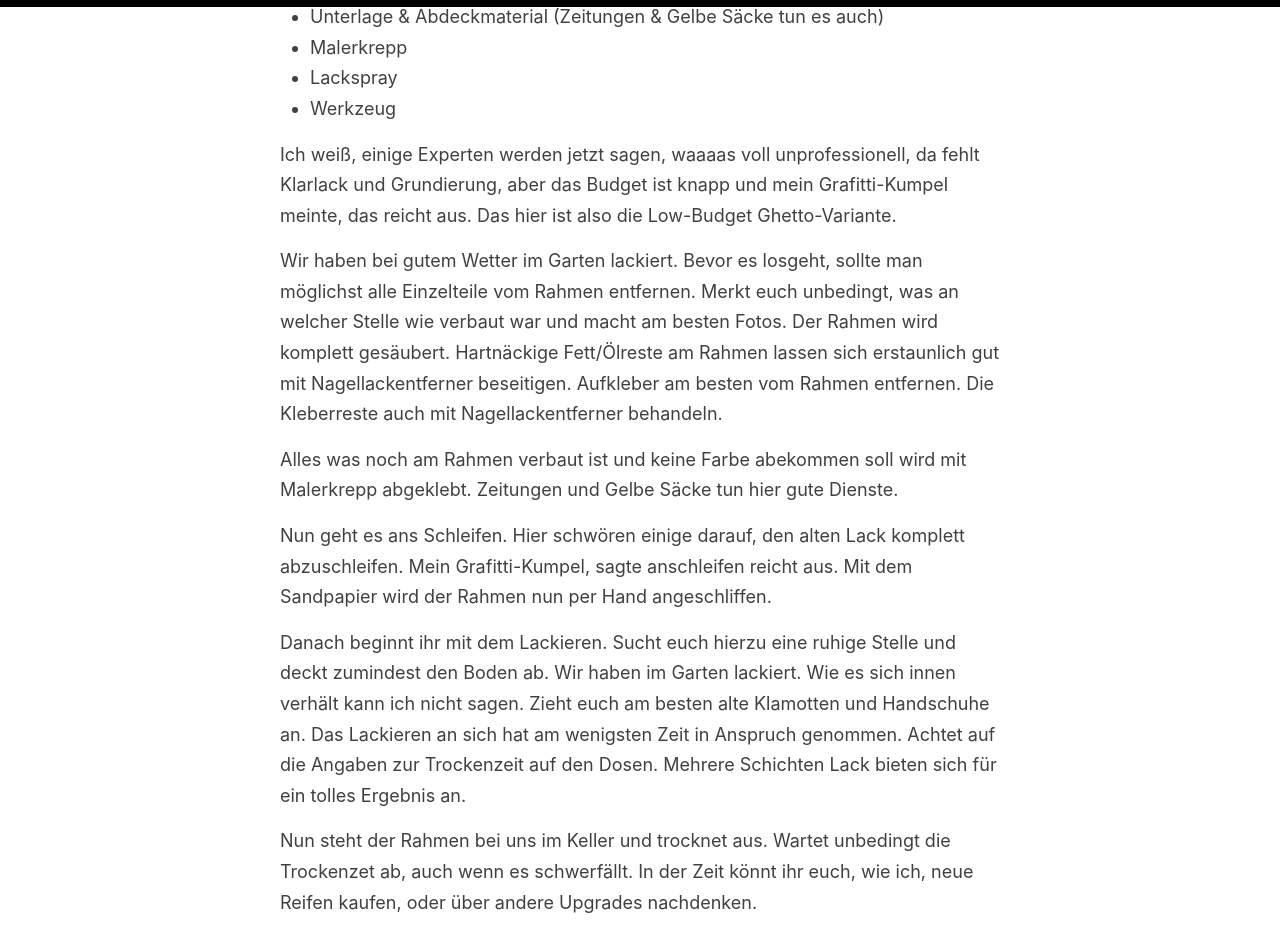
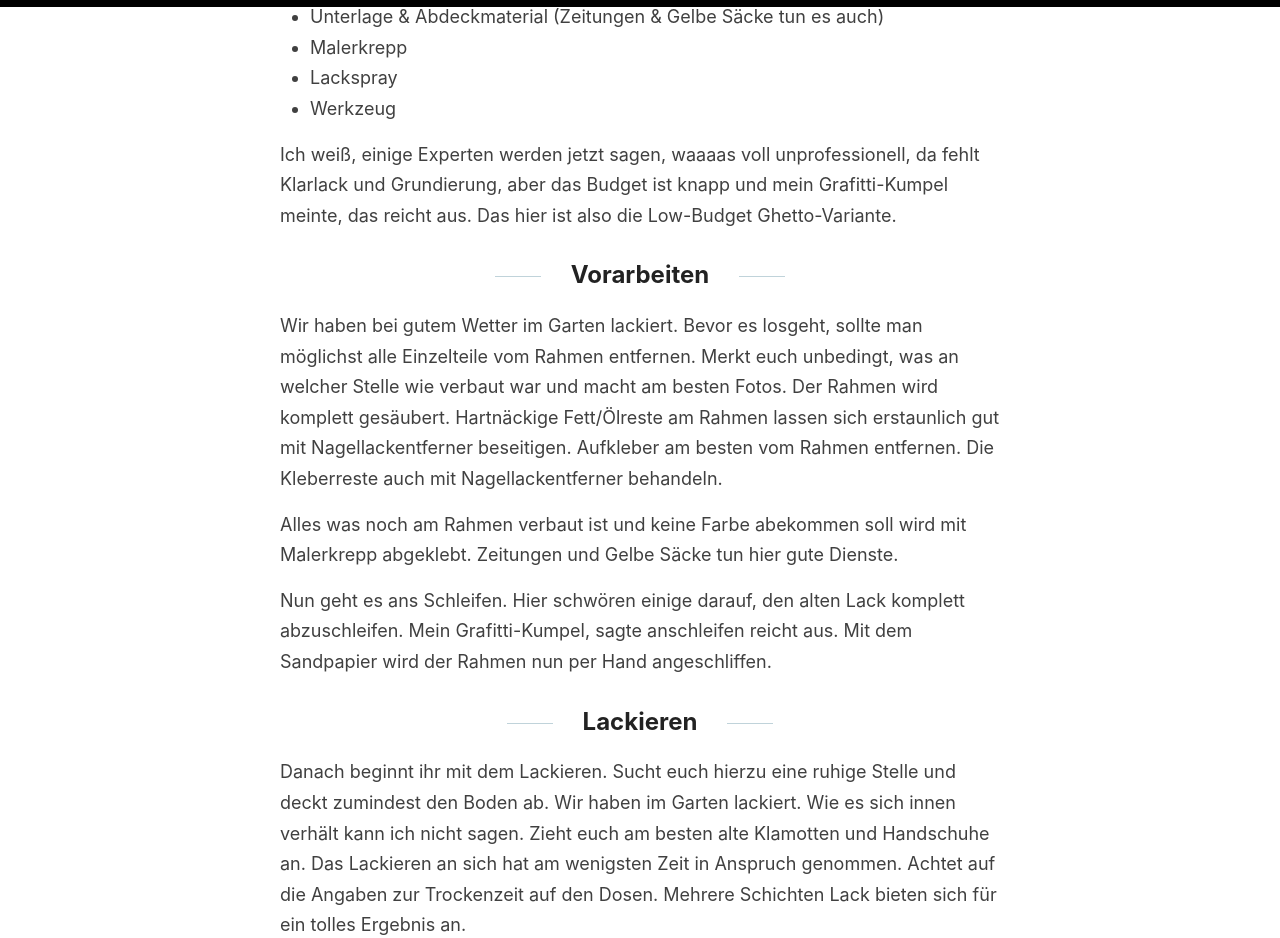
Before and after one commit to LogischesAlpaka/logischesalpaka.github.io, a Jekyll site: the page built from _posts/2022-03-13-DIY-Fahrrad-neu-lackieren-003.md, in a window 1280 px wide and 1400 px high, scrolled down 638 px. Shown: the top 938 px of the window. Built offline with Jekyll 4.4.1, drawn with Linux system fonts in a browser that asks for light colours; some of the changed text lies outside the part shown.

Commit message:
Update 2022-03-13-DIY-Fahrrad-neu-lackieren-003.md

```diff
--- a/_posts/2022-03-13-DIY-Fahrrad-neu-lackieren-003.md
+++ b/_posts/2022-03-13-DIY-Fahrrad-neu-lackieren-003.md
@@ -18,7 +18,7 @@ Aber mit dem Rad habe ich ein (Luxus-)Problem. Mir Gefällt die Lackierung nicht
 
 Ich weiß, einige Experten werden jetzt sagen, waaaas voll unprofessionell, da fehlt Klarlack und Grundierung, aber das Budget ist knapp und mein Grafitti-Kumpel meinte, das reicht aus. Das hier ist also die Low-Budget Ghetto-Variante.
 
-
+## Vorarbeiten
 Wir haben bei gutem Wetter im Garten lackiert. Bevor es losgeht, sollte man möglichst alle Einzelteile vom Rahmen entfernen.
 Merkt euch unbedingt, was an welcher Stelle wie verbaut war und macht am besten Fotos.
 Der Rahmen wird komplett gesäubert. Hartnäckige Fett/Ölreste am Rahmen lassen sich erstaunlich gut mit Nagellackentferner beseitigen.
@@ -29,18 +29,18 @@ Alles was noch am Rahmen verbaut ist und keine Farbe abekommen soll wird mit Mal
 Nun geht es ans Schleifen. Hier schwören einige darauf, den alten Lack komplett abzuschleifen. Mein Grafitti-Kumpel, sagte anschleifen reicht aus.
 Mit dem Sandpapier wird der Rahmen nun per Hand angeschliffen.
 
-
+## Lackieren
 Danach beginnt ihr mit dem Lackieren. Sucht euch hierzu eine ruhige Stelle und deckt zumindest den Boden ab. Wir haben im Garten lackiert. Wie es sich innen verhält kann ich nicht sagen. Zieht euch am besten alte Klamotten und Handschuhe an. Das Lackieren an sich hat am wenigsten Zeit in Anspruch genommen. Achtet auf die Angaben zur Trockenzeit auf den Dosen. Mehrere Schichten Lack bieten sich für ein tolles Ergebnis an.
 
 
 Nun steht der Rahmen bei uns im Keller und trocknet aus. Wartet unbedingt die Trockenzet ab, auch wenn es schwerfällt.
 In der Zeit könnt ihr euch, wie ich, neue Reifen kaufen, oder über andere Upgrades nachdenken.
 
-
+## Was noch so kommt
 Das Projekt ist auf keinen Fall abgeschlossen: Es muss wieder alles montiert werden und meine neuen Reifen sind noch nicht geliefert.
 Also haltet die Ohren steif, für neue Updates von mir. Ein Fazit folgt auf jeden Fall.
 
-
+## Bilder
 Zum Schluss, hier einige Bilder der Aktion:
 
 *Vorher*
```
